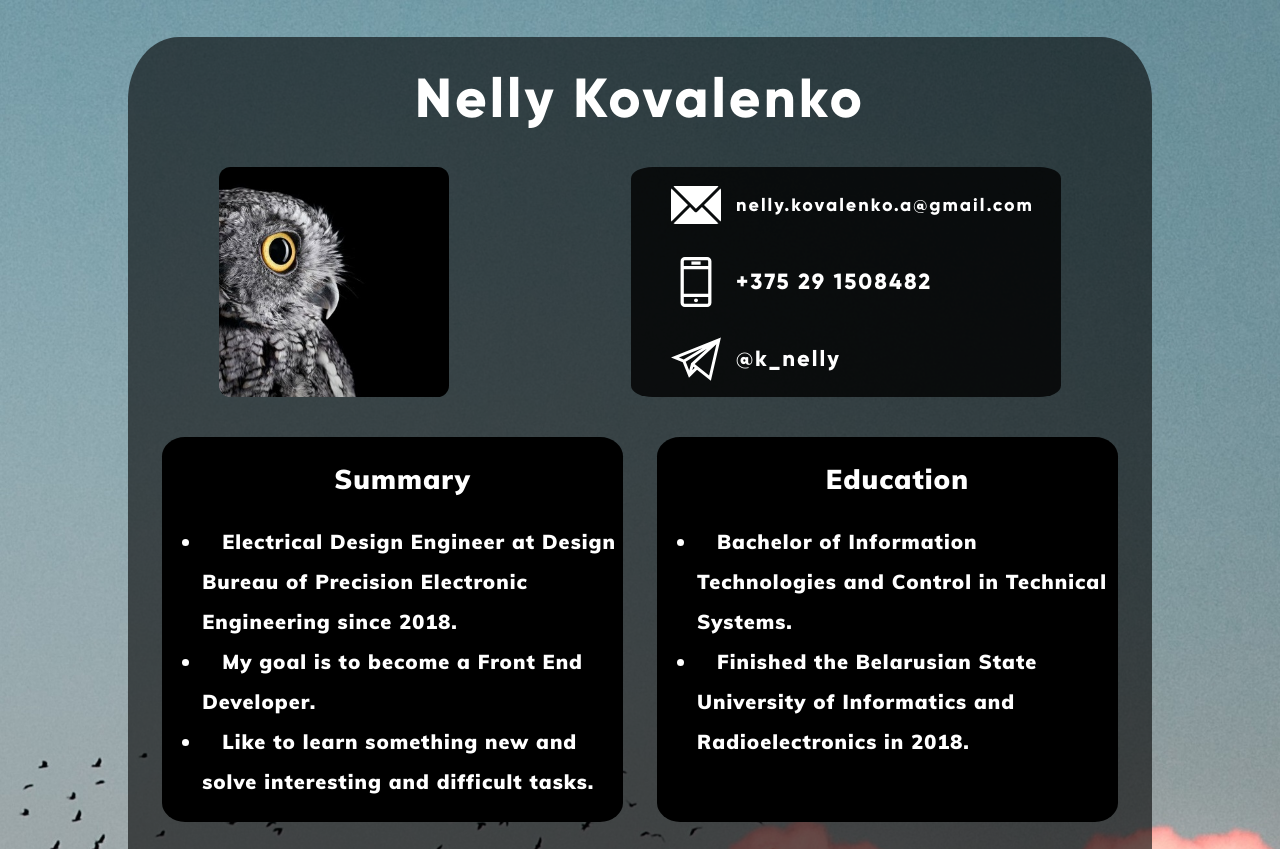
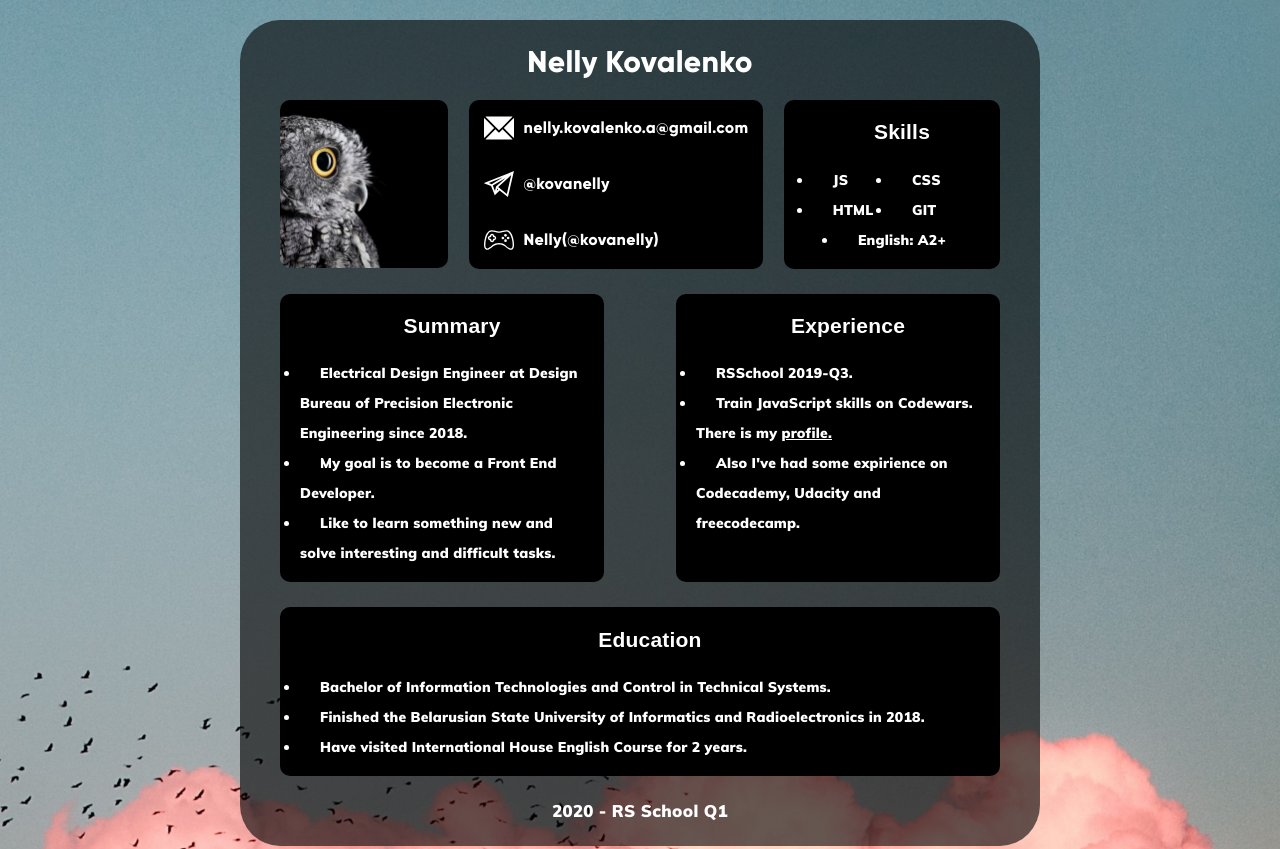
Before and after one commit to xexendra/rsschool-cv-1, a plain HTML site: page index.html in a window 1280 px wide. Shown: the top 849 px of the page. Drawn offline with Linux system fonts and the light colour scheme; a web font is replaced by a local one.

Commit message:
feat: style & links

```diff
--- a/assets/styles/style.css
+++ b/assets/styles/style.css
@@ -2,61 +2,79 @@
 html {
     background-image: url("../images/21.jpeg");
     background-size: cover;
+	font-size: 10px;
 }
 
 body {
     margin: 0 auto;
     width: 100%;
-    max-width: 1024px;
+    max-width: 800px;
     background-color: rgba(0, 0, 0, 0.6);
     color: white;
     border-radius: 5%;
     margin-bottom: 30px;
     font-family: "Muli", sans-serif;
     font-weight: 900;
-    font-size: 20px;
+    font-size: 1.4rem;
+	letter-spacing: 0.03rem;
 }
 
 h1 {
     font-family: "Girloy", sans-serif;
-    font-size: 55px;
-    letter-spacing: 3px;
+    font-size: 3rem;
     text-align: center;
-    padding-top: 30px;
+    padding-top: 25px;
 }
 
 h2 {
     text-align: center;
-    font-size: 27px;
-    font-weight: 900;
 }
 
 .contacts {
-   background-color: rgba(0, 0, 0, 0.8);
-   height: 230px;
-   width: 390px;
+   background-color: black;
    margin: 0;
-   border-radius: 5%;
+   padding: 0;
+   border-radius: 10px;
    display: flex;
    flex-direction: column;
    justify-content: space-around;
    list-style: none;
    font-family: "Girloy", sans-serif;
-   letter-spacing: 2px;
+}
+
+.contacts li {
+	margin: 0 15px;
 }
 
 .wrapper {
+	width: 90%;
     display: flex;
-    justify-content: space-around;
+    justify-content: space-between;
+	margin: 0 auto;
+}
+
+.wrapper .contscts, .wrapper .skills {
+	width: 30%;
 }
 
 .icon {
-    width: 50px;
-    padding-right: 15px;
+    width: 30px;
+    padding-right: 10px;
 }
 
 .photo {
-    border-radius: 5%;
+    border-radius: 10px;
+	height: 168px;
+}
+
+.skills ul {
+	display: flex;
+	flex-wrap: wrap;
+	justify-content: center;
+}
+
+.skills ul li:not(:last-child){
+	width: 45%;
 }
 
 a {
@@ -71,55 +89,84 @@ a {
 .contacts a {
     display: flex;
     align-items: center;
-    font-size: 22px;
+    font-size: 1.6rem;
 }
 
 a:hover {
-    color: grey;
-}
-
-ul li:first-child a {
-    font-size: 18px;
+    filter: brightness(0.5);
 }
 
 .info {
-
-    letter-spacing: 1px;
-    line-height: 40px;
+    letter-spacing: 0.02rem;
+    line-height: 30px;
     background-color: black;
-    border-radius: 5%;
+    border-radius: 10px;
     text-indent: 20px;
 }
 
-.second-line_wrapper, .third-line_wrapper {
-    display: flex;
-    margin-top: 40px;
-    justify-content: space-evenly;
+.info ul {
+	padding: 0 20px;
 }
 
-.second-line_wrapper .info {
-    width: 45%;
+.info_wrapper{
+    display: flex;
+	width: 90%;
+    margin-top: 25px;
+    justify-content: space-between;
+	flex-wrap: wrap;
+	margin: 25px auto 0;
 }
 
-.skills {
-    width: 15%;
-    border-radius: 15px;
+.info_wrapper .info {
+    width: 45%;
+	margin-bottom: 25px;
 }
 
-.experience {
-    width: 42%;
+.info_wrapper .education {
+	width: 100%;
 }
 
-.english {
-    width: 25%;
-}
 
 footer {
     text-align: center;
-    padding: 30px 0;
+    padding-bottom: 25px;
     font-size: 1.2em;
 }
 
+@media(max-width: 780px) {
+
+	body {
+        border-radius: 30px;
+    }
+
+	.photo {
+		width: 60%;
+		height: fit-content;
+	}
+
+	.photo, .contacts {
+		margin-bottom: 25px;
+	}
+
+	.wrapper, .info_wrapper {
+		flex-direction: column;
+		align-items: center;
+	}
+
+	.info_wrapper .info, .wrapper .skills, .wrapper .contacts {
+		width: 100%;
+	}
+
+	.contacts li {
+		margin: 20px;
+	}
+
+	.skills.info ul li {
+		width: auto;
+		margin: 10px;
+}
+}
+/*
 @media(max-width: 950px) {
 
     body {
@@ -152,4 +199,4 @@ footer {
         width: 90%;
     }
 
-}
+}*/
--- a/index.html
+++ b/index.html
@@ -16,15 +16,25 @@
     <main>
         <section>
             <div class="wrapper">
-                <img class="photo" src="assets/images/owl1.jpg" height="230" alt="main-image">
+                <img class="photo" src="assets/images/owl1.jpg" alt="main-image">
                 <ul class="contacts">
                     <li><a href="mailto:nelly.kovalenko.a@gmail.com"><img class="icon" src="assets/images/mail.svg" alt="mail">nelly.kovalenko.a@gmail.com</a></li>
-                    <li><a href="tel:+375291508482"><img class="icon" src="assets/images/phone3.svg" alt="phone">+375 29 1508482</a></li>
-                    <li><a href="https://t.me/k_nelly"><img class="icon" src="assets/images/telegram.svg" alt="telegram">@k_nelly</a></li>
+                    <li><a href="https://t.me/kovanelly"><img class="icon" src="assets/images/telegram.svg" alt="telegram">@kovanelly</a></li>
+					<li><a target="_blank" href="https://discordapp.com/"><img class="icon" src="assets/images/game.svg" alt="diskord">Nelly(@kovanelly)</a></li>
                 </ul>
+				<section class="skills info">
+					<h2>Skills</h2>
+					<ul>
+						<li>JS</li>
+						<li>CSS</li>
+						<li>HTML</li>
+						<li>GIT</li>
+						<li>English: A2+</li>
+					</ul>
+            </section>
             </div>
         </section>
-        <div class="second-line_wrapper">
+        <div class="info_wrapper">
             <section class="summary info">
                 <h2>Summary</h2>
                 <ul>
@@ -33,25 +43,7 @@
                     <li>Like to learn something new and solve interesting and difficult tasks. </li>
                 </ul>
             </section>
-            <section class="education info">
-                <h2>Education</h2>
-                <ul>
-                    <li>Bachelor of Information Technologies and Control in Technical Systems.</li>
-                    <li>Finished the Belarusian State University of Informatics and Radioelectronics in 2018.</li>
-                </ul>
-            </section>
-        </div>
-        <div class="third-line_wrapper">
-            <section class="skills info">
-                <h2>Skills</h2>
-                <ul>
-                    <li>JS</li>
-                    <li>CSS</li>
-                    <li>HTML</li>
-                    <li>GIT</li>
-                </ul>
-            </section>
-            <section class="experience info">
+			<section class="experience info">
                 <h2>Experience</h2>
                 <ul>
                     <li>RSSchool 2019-Q3.</li>
@@ -59,13 +51,15 @@
                     <li>Also I've had some expirience on <a href="https://www.codecademy.com">Codecademy</a>, <a href="https://www.udacity.com">Udacity</a> and <a href="https://www.freecodecamp.org/">freecodecamp.</a></li>
                 </ul>
             </section>
-            <section class="english info">
-                <h2>English</h2>
+			<section class="education info">
+                <h2>Education</h2>
                 <ul>
-                    <li>Level: B1 - Intermediate.</li>
-                    <li>Have visited International House English Course.</li>
+                    <li>Bachelor of Information Technologies and Control in Technical Systems.</li>
+                    <li>Finished the Belarusian State University of Informatics and Radioelectronics in 2018.</li>
+					<li>Have visited International House English Course for 2 years.
                 </ul>
             </section>
+
         </div>
     </main>
     <footer>
```
Also changed, not shown: assets/images/game.svg (added), 1 other file.
